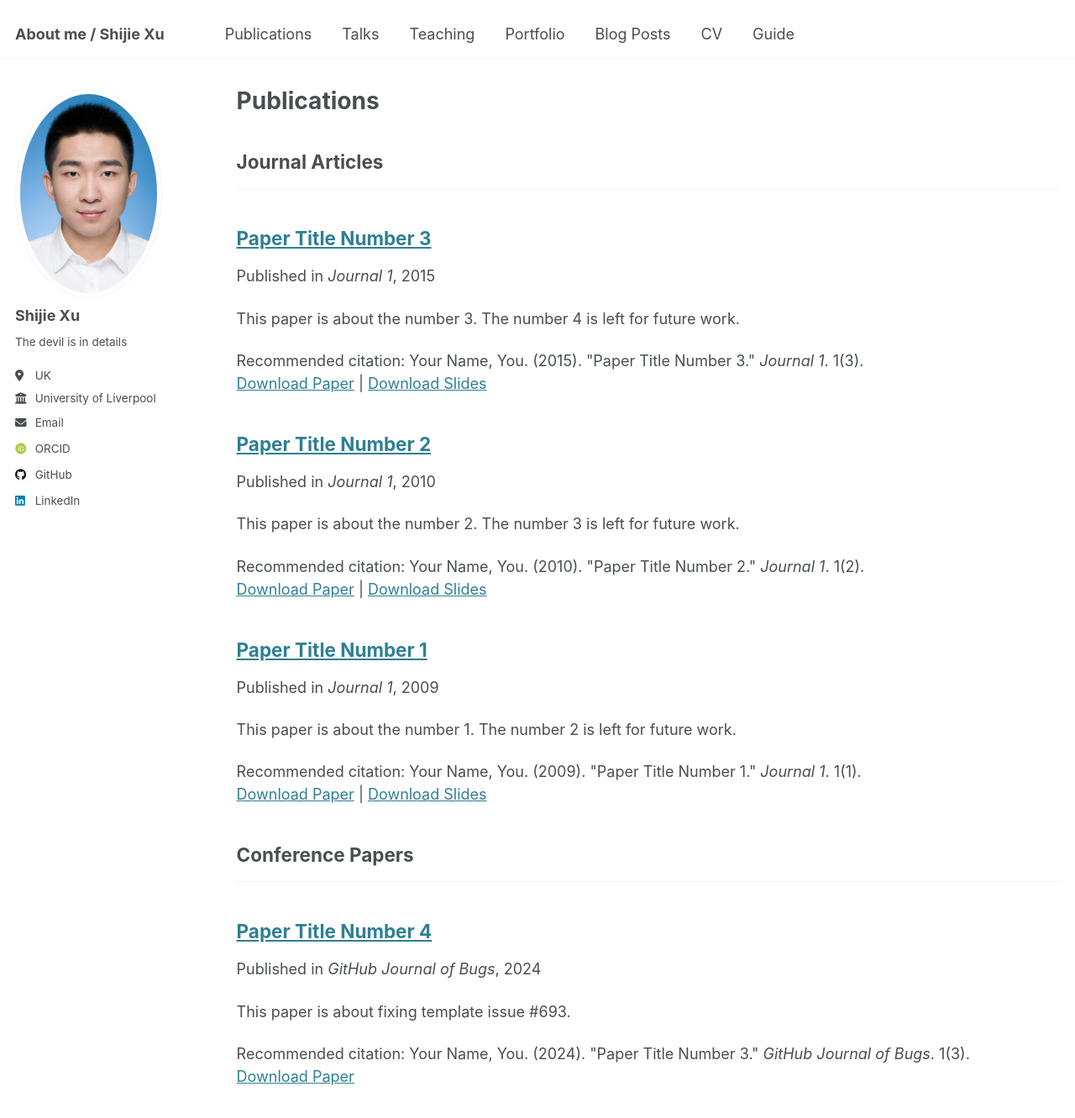
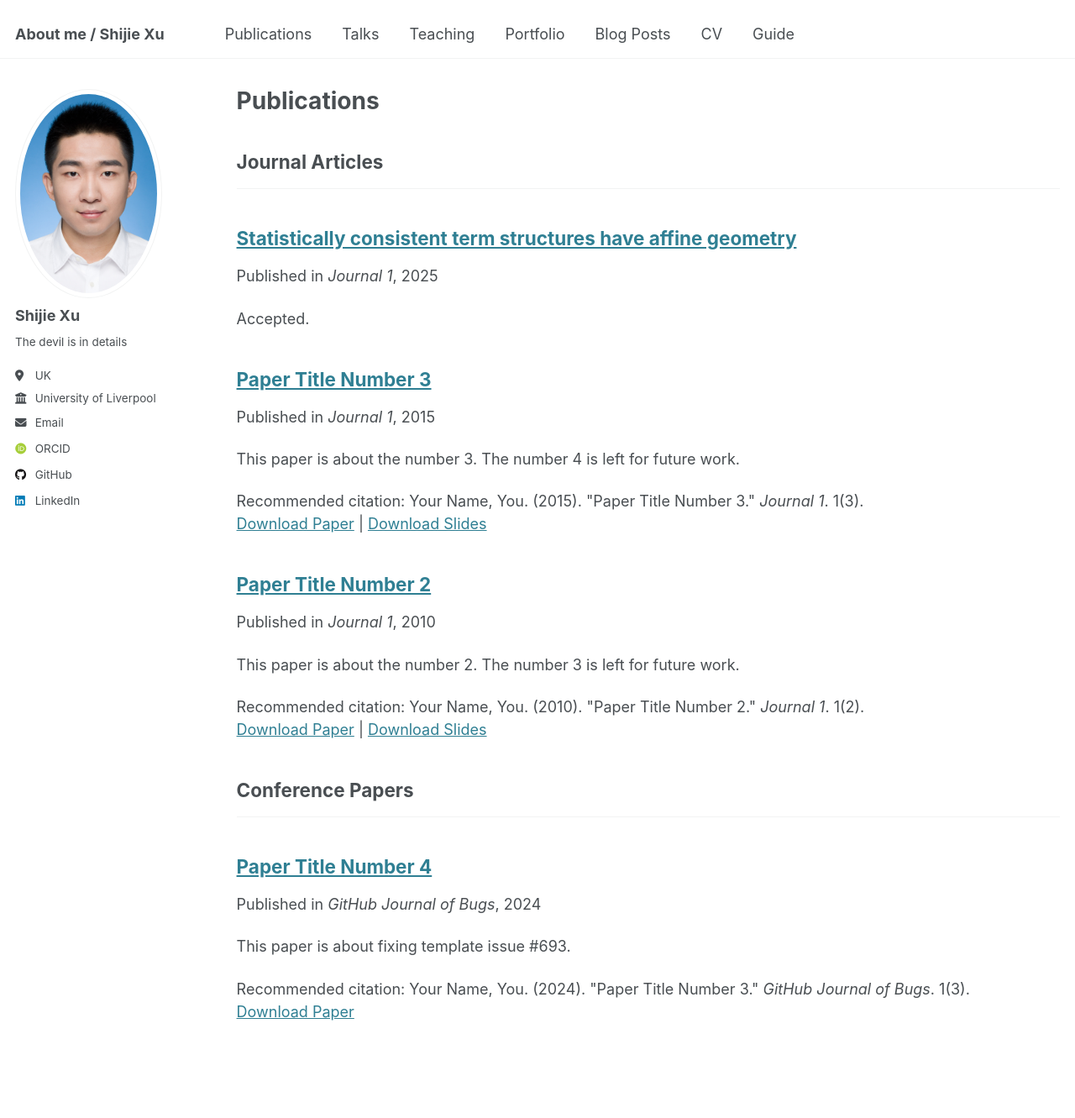
Before and after one commit to ShijieXu1993/uk.github.io, a Jekyll site: the page built from _pages/publications.html, in a window 1280 px wide and 1400 px high. Shown: the top 1331 px of the window at 84% size. Built offline with Jekyll 4.4.1, drawn with Linux system fonts in a browser that asks for light colours; some web fonts are replaced.

Commit message:
Update 2009-10-01-paper-title-number-1.md

```diff
--- a/_publications/2009-10-01-paper-title-number-1.md
+++ b/_publications/2009-10-01-paper-title-number-1.md
@@ -1,14 +1,12 @@
 ---
-title: "Paper Title Number 1"
+title: "Statistically consistent term structures have affine geometry"
+author: Paul Eisenberg & Shijie Xu
 collection: publications
 category: manuscripts
-permalink: /publication/2009-10-01-paper-title-number-1
-excerpt: 'This paper is about the number 1. The number 2 is left for future work.'
-date: 2009-10-01
+permalink: https://arxiv.org/abs/2308.02246
+excerpt: Accepted.
+date: 2025-10-01
 venue: 'Journal 1'
-slidesurl: 'http://academicpages.github.io/files/slides1.pdf'
-paperurl: 'http://academicpages.github.io/files/paper1.pdf'
-citation: 'Your Name, You. (2009). &quot;Paper Title Number 1.&quot; <i>Journal 1</i>. 1(1).'
 ---
 
 The contents above will be part of a list of publications, if the user clicks the link for the publication than the contents of section will be rendered as a full page, allowing you to provide more information about the paper for the reader. When publications are displayed as a single page, the contents of the above "citation" field will automatically be included below this section in a smaller font.
```
